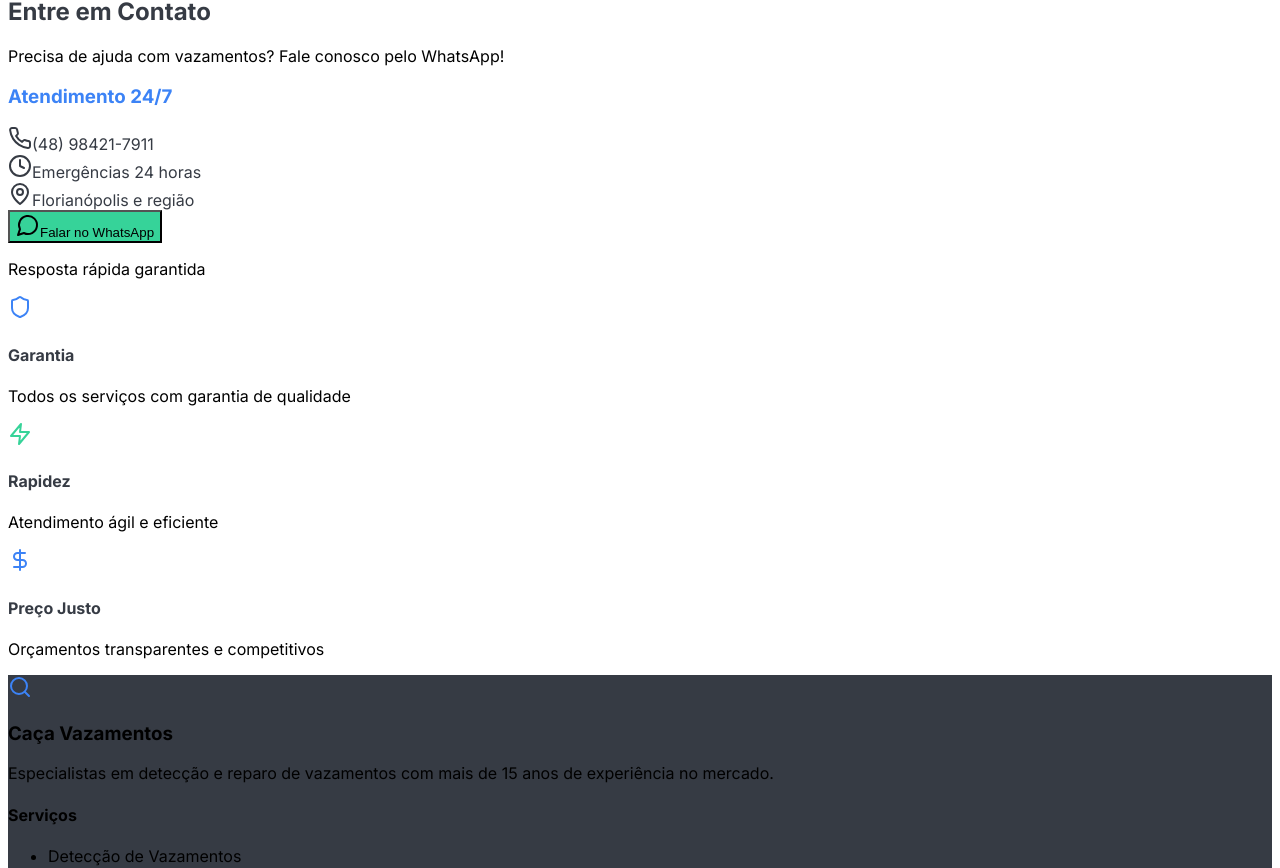
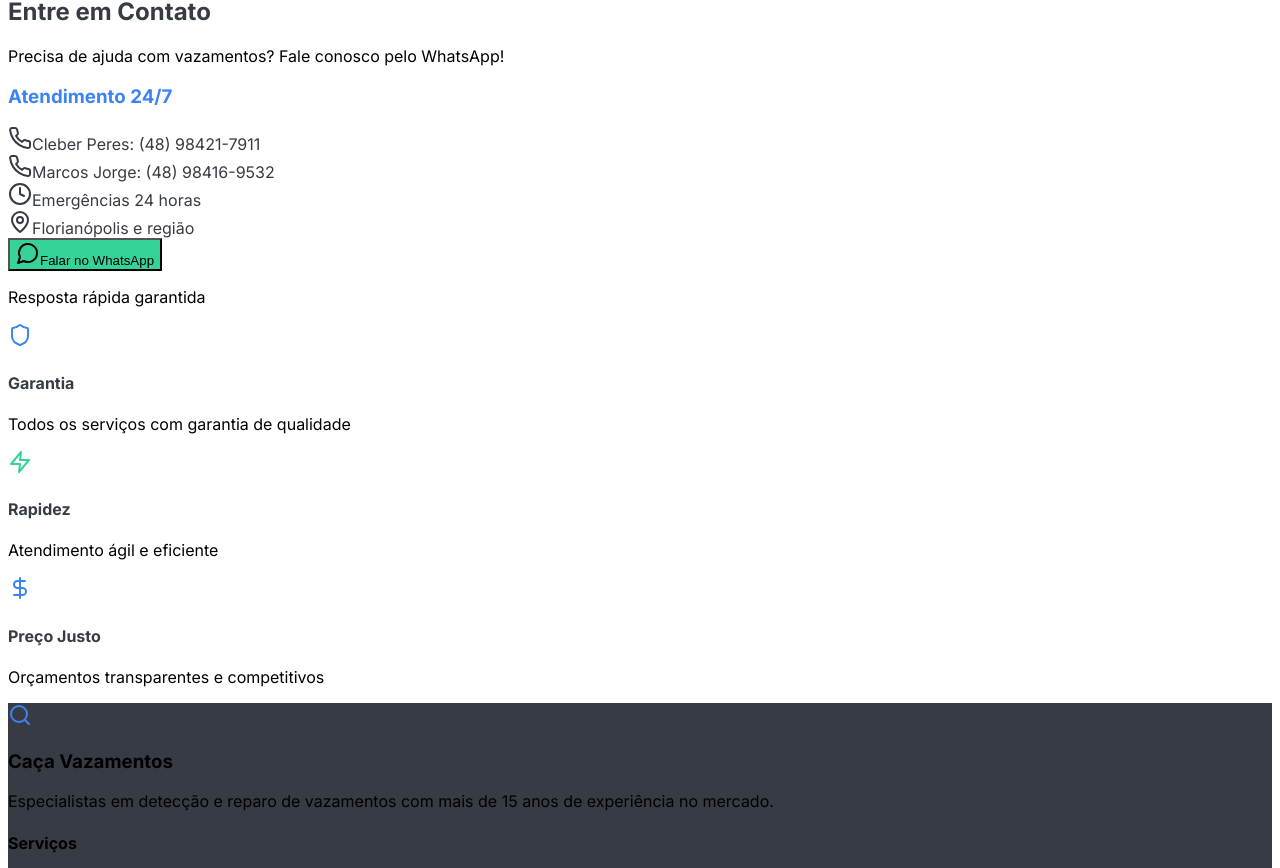
Before and after one commit to augustoznzz/hydraulic-solutions, a React (Vite) app in the folder client/: page / in a window 1280 px wide. Shown: the part 2237-3105 px from the top of the page. Built offline with nearby package versions, Linux system fonts and the light colour scheme.

Commit message:
Update contact.tsx

```diff
--- a/client/src/components/contact.tsx
+++ b/client/src/components/contact.tsx
@@ -26,7 +26,11 @@
                 <div className="space-y-3">
                   <div className="flex items-center space-x-3">
                     <Phone className="text-xl" />
-                    <span>(48) 98421-7911</span>
+                    <span>Cleber Peres: (48) 98421-7911</span>
+                  </div>
+                  <div className="flex items-center space-x-3">
+                    <Phone className="text-xl" />
+                    <span>Marcos Jorge: (48) 98416-9532</span>
                   </div>
                   <div className="flex items-center space-x-3">
                     <Clock className="text-xl" />
```
